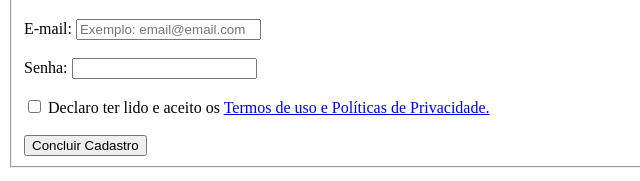
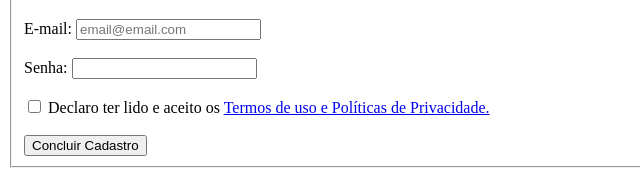
Before and after one commit to clarasousamath/Grupo3, a plain HTML site: page cadastre-se.html in a window 1280 px wide. Shown: the part 1024-1205 px from the top of the page, 0-640 px from the left. Drawn offline with Linux system fonts and the light colour scheme.

Commit message:
Ajuste no placeholder do e-mail

```diff
--- a/cadastre-se.html
+++ b/cadastre-se.html
@@ -80,7 +80,7 @@
                 <br>
                 <div>
                     <label for="email">E-mail:</label>
-                    <input type="email" name="email" id="email" placeholder="Exemplo: email@email.com">
+                    <input type="email" name="email" id="email" placeholder="email@email.com">
                 </div>
                 <br>
                 <div>
```
